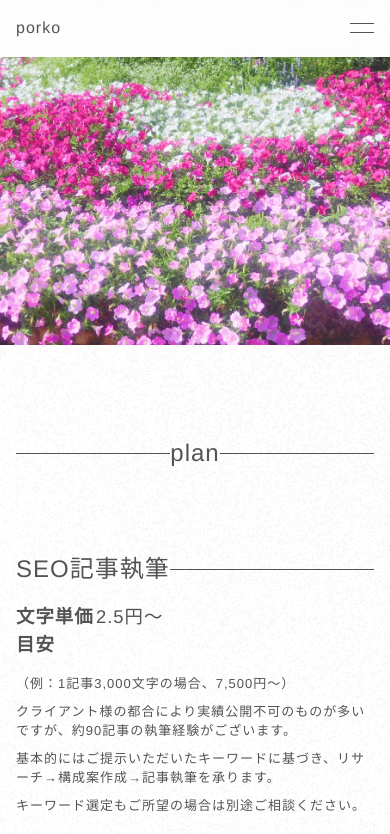
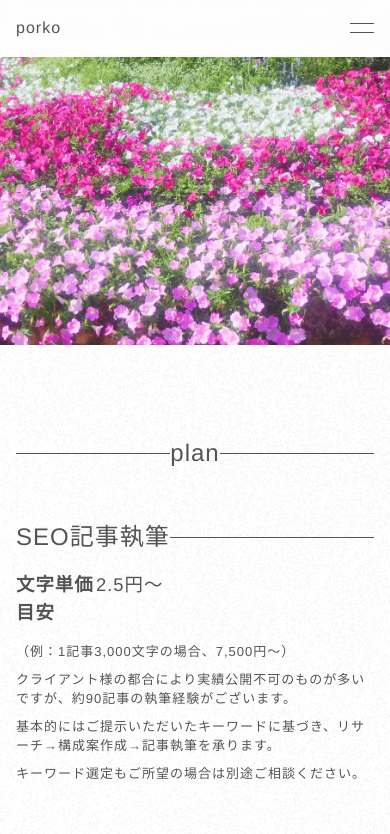
Before and after one commit to kaikojima05/porko, a Next.js app: page /plan in a window 390 px wide. Shown: the top 834 px of the page. Built offline with nearby package versions, Linux system fonts and the light colour scheme.

Commit message:
section 間の padding を調整

```diff
--- a/ui/base/section/index.tsx
+++ b/ui/base/section/index.tsx
@@ -16,7 +16,7 @@ export default function sectionProps({
       className={classNames(
         `${isTopMargin
           ? ""
-          : "mt-[5rem] md:mt-[6.25rem] lg:mt-[7.5rem]"}`,
+          : "mt-[3rem] md:mt-[6.25rem] lg:mt-[7.5rem]"}`,
         `${sectionClassName} `
       )}
     >
```
